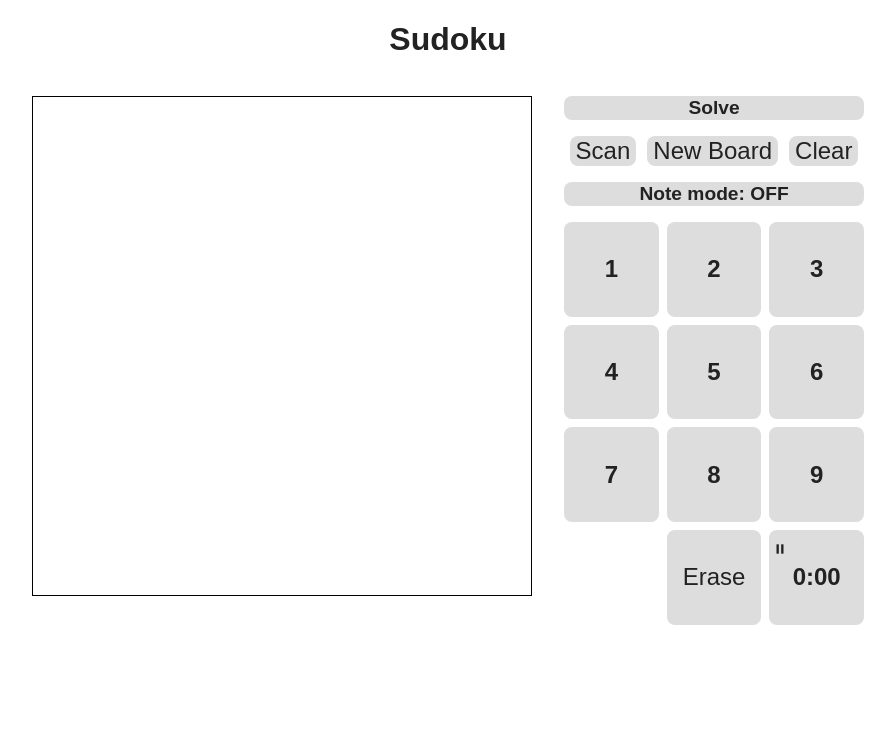
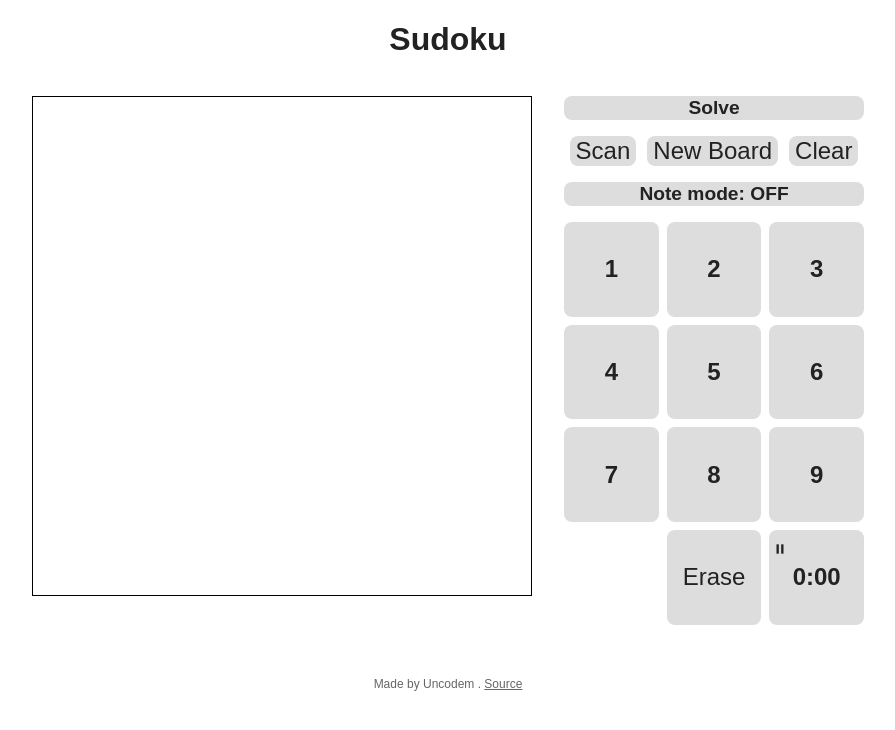
Before and after one commit to uncodem/sudoku, a website: page public/index.html in a window 1280 px wide. Shown: the whole page, without its empty margins (192-1087 px from the left). Drawn offline with Linux system fonts and the light colour scheme.

Commit message:
Added credits footer

```diff
--- a/public/index.html
+++ b/public/index.html
@@ -71,6 +71,9 @@
                 </div>
             </div>
         </div>
+        <footer id="credits">
+            <p>Made by Uncodem . <a href="https://github.com/uncodem/sudoku" target="_blank" rel="noopener">Source</a></p>
+        </footer>
         <script>
             if ("serviceWorker" in navigator) {
                 navigator.serviceWorker.register("./sw.js");
--- a/public/style.css
+++ b/public/style.css
@@ -64,6 +64,17 @@ body {
     flex-direction: column;
     gap: 1rem;
     width: min(90vw, 300px);
+}
+
+#credits {
+    text-align: center;
+    font-size: 0.75rem;
+    color: var(--color-note-text);
+    padding: 1.5rem 1rem;
+}
+
+#credits a {
+    color: inherit;
 }
 
 #panel-inputset {
```
